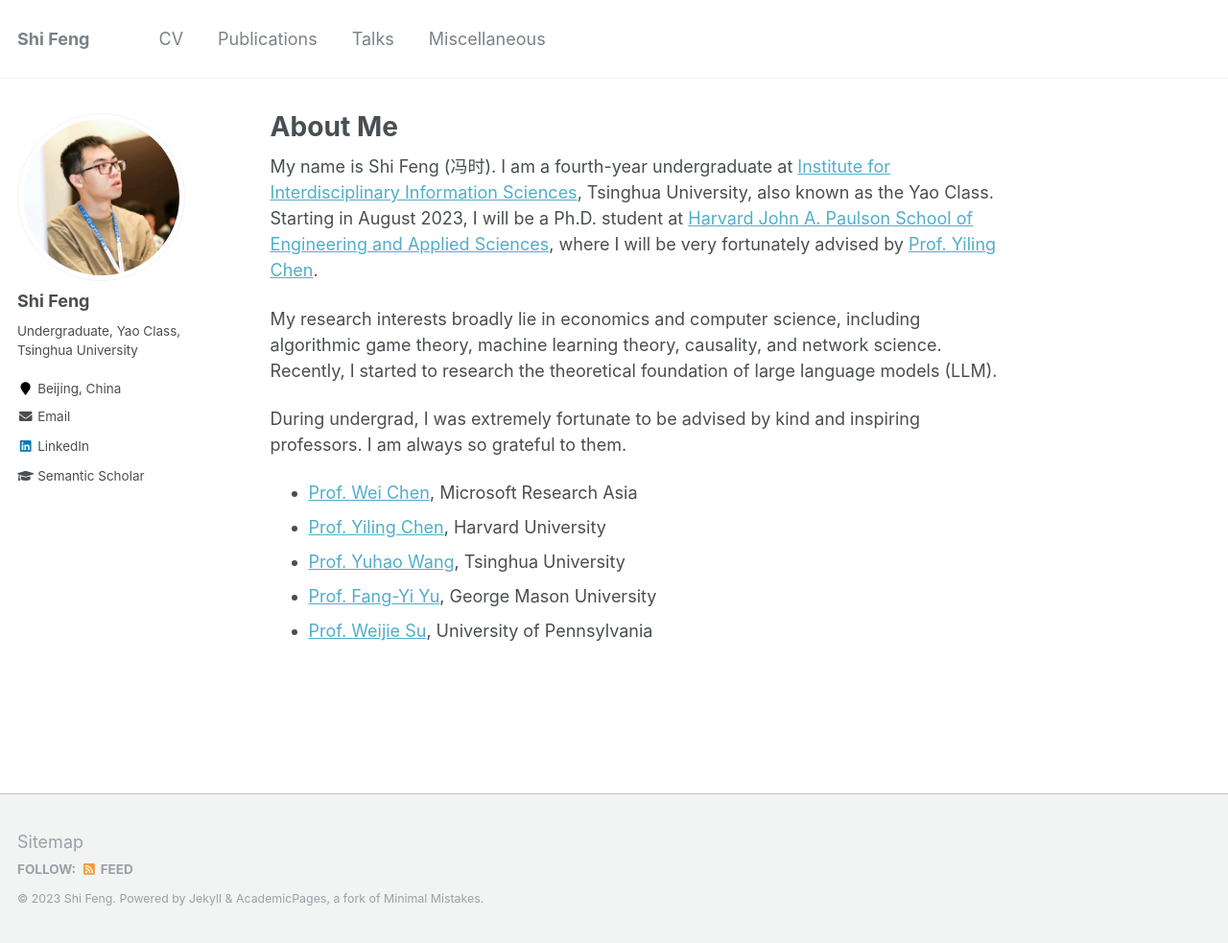
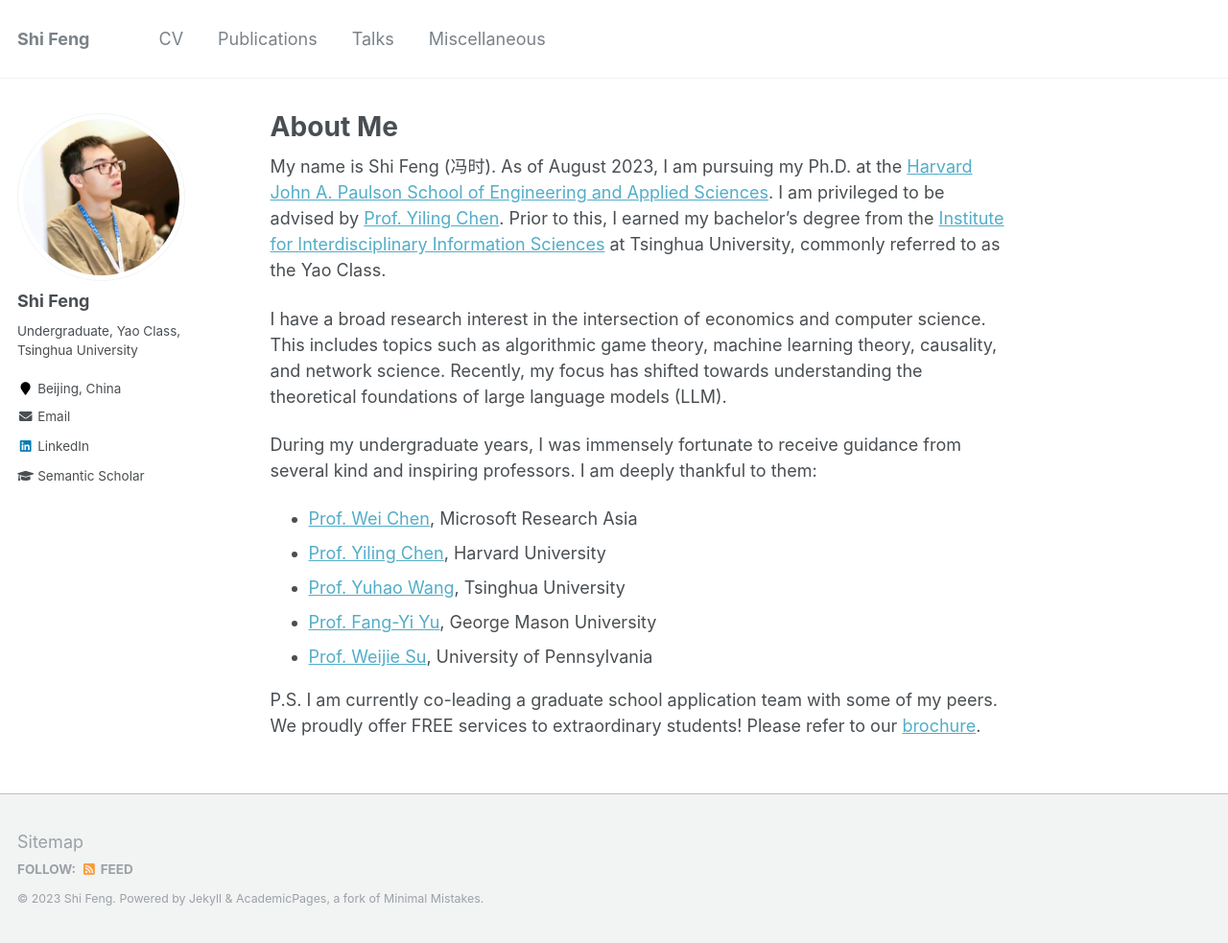
Before and after one commit to fengtony686/fengshi.link, a Jekyll site: the page built from _pages/about.md, in a window 1280 px wide and 983 px high. Shown: the whole window at 96% size. Built offline with Jekyll 4.4.1, drawn with Linux system fonts in a browser that asks for light colours.

Commit message:
revise about

```diff
--- a/_pages/about.md
+++ b/_pages/about.md
@@ -13,16 +13,21 @@
 
 <!-- I was born and raised in Hubei, a central province in China, until I came to Beijing for further education. I am a fourth-year undergraduate at [Institute for Interdisciplinary Information Sciences](https://iiis.tsinghua.edu.cn/en/), Tsinghua University, also known as the Yao Class. My research now involves algorithmic game theory, online learning, and social networks. Also, I have a broad interest in theoretical computer science, especially deep learning theory, reinforcement learning theory, and causality. -->
 
-My name is Shi Feng (冯时). I am a fourth-year undergraduate at [Institute for Interdisciplinary Information Sciences](https://iiis.tsinghua.edu.cn/en/), Tsinghua University, also known as the Yao Class. Starting in August 2023, I will be a Ph.D. student at [Harvard John A. Paulson School of Engineering and Applied Sciences](https://seas.harvard.edu/), where I will be very fortunately advised by [Prof. Yiling Chen](https://yiling.seas.harvard.edu/).
 
-My research interests broadly lie in economics and computer science, including algorithmic game theory, machine learning theory, causality, and network science. Recently, I started to research the theoretical foundation of large language models (LLM).
+My name is Shi Feng (冯时). As of August 2023, I am pursuing my Ph.D. at the [Harvard John A. Paulson School of Engineering and Applied Sciences](https://seas.harvard.edu/). I am privileged to be advised by  [Prof. Yiling Chen](https://yiling.seas.harvard.edu/). Prior to this, I earned my bachelor's degree from the [Institute for Interdisciplinary Information Sciences](https://iiis.tsinghua.edu.cn/en/) at Tsinghua University, commonly referred to as the Yao Class.
 
-During undergrad, I was extremely fortunate to be advised by kind and inspiring professors. I am always so grateful to them.
+I have a broad research interest in the intersection of economics and computer science. This includes topics such as algorithmic game theory, machine learning theory, causality, and network science. Recently, my focus has shifted towards understanding the theoretical foundations of large language models (LLM).
+
+During my undergraduate years, I was immensely fortunate to receive guidance from several kind and inspiring professors. I am deeply thankful to them:
+
 * [Prof. Wei Chen](https://www.microsoft.com/en-us/research/people/weic/), Microsoft Research Asia
 * [Prof. Yiling Chen](https://yiling.seas.harvard.edu/), Harvard University
 * [Prof. Yuhao Wang](https://yuhaow.github.io/), Tsinghua University
 * [Prof. Fang-Yi Yu](https://cs.gmu.edu/~fangyiyu/), George Mason University
 * [Prof. Weijie Su](http://stat.wharton.upenn.edu/~suw/), University of Pennsylvania
+
+P.S. I am currently co-leading a graduate school application team with some of my peers. We proudly offer FREE services to extraordinary students! Please refer to our [brochure](/files/GRAD_SCHOOL_APPLICATION.pdf).
+
 
 <!-- I have been working as a Research Intern at [Microsoft Research Asia Theory Center](https://www.microsoft.com/en-us/research/group/msr-asia-theory-center/), where I was very fortunate to be advised by [Prof. Wei Chen](https://www.microsoft.com/en-us/research/people/weic/). We have done exciting works at the interface between causal inference, online learning and social networks. One of our thesis has received sole **Best Paper Award** in the 10th International Conference on Computational Data and Social Networks! -->
 
```
Also changed, not shown: _pages/publications.md (+3 -3 lines), 1 other file.
